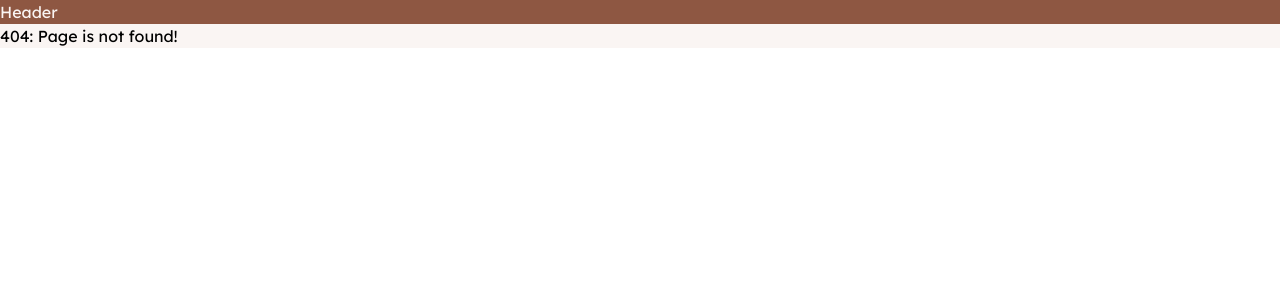
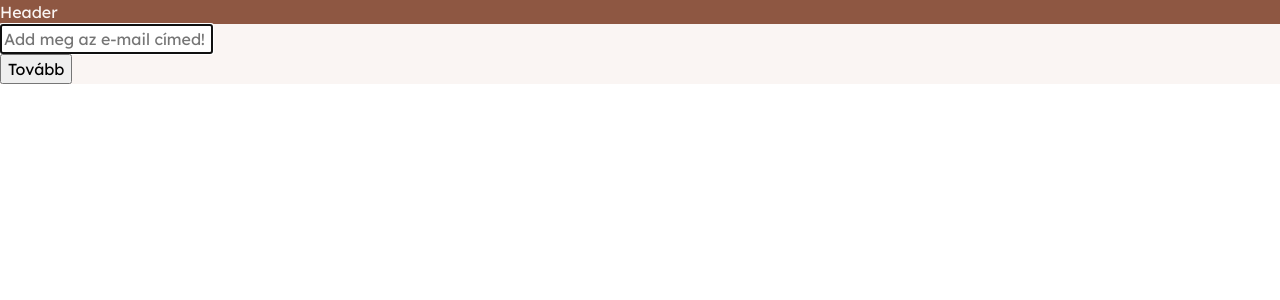
Before and after one commit to tamastomordi/web-app-for-book-readers, a React (Create React App) app in the folder front-end/: page /signup in a window 1280 px wide. Before the commit this address had no page. Shown: the top 300 px of the page. Built offline with nearby package versions, Linux system fonts and the light colour scheme.

Commit message:
Add basic signup form

```diff
--- a/front-end/src/App.js
+++ b/front-end/src/App.js
@@ -2,6 +2,7 @@
 import Header from './layouts/Header';
 import Home from './pages/Home';
 import NoPage from './pages/NoPage';
+import SignupForm from './layouts/Signup/SignupForm';
 import './styles/_reset.scss';
 import './styles/_global.scss';
 import './styles/App.scss';
@@ -13,6 +14,7 @@
          <BrowserRouter>
             <Routes>
                <Route path="/" element={<Home />} />
+               <Route path="/signup" element={<SignupForm />} />
                <Route path="*" element={<NoPage />} />
             </Routes>
          </BrowserRouter>
--- /dev/null
+++ b/front-end/src/layouts/Signup/Email.js
@@ -0,0 +1,54 @@
+import { useRecoilState, useRecoilValue } from 'recoil';
+import {
+   signupFormInputsState,
+   signupFormStepState
+} from '../../recoil/atoms/SignupForm';
+import { validateEmail } from '../../recoil/selectors/SignupForm';
+
+const Email = () => {
+   const [form, setForm] = useRecoilState(signupFormInputsState);
+   const [, setFormStep] = useRecoilState(signupFormStepState);
+   const emailIsValid = useRecoilValue(validateEmail);
+
+   const handleSubmit = (event) => {
+      event.preventDefault();
+      if (emailIsValid) {
+         setFormStep('username');
+      } else {
+         setForm({ ...form, error: 'Érvénytelen e-mail cím' });
+      }
+   };
+
+   const handleChange = (event) => {
+      if (emailIsValid) {
+         setForm({
+            ...form,
+            email: event.target.value
+         });
+      } else {
+         setForm({
+            ...form,
+            email: event.target.value,
+            error: 'Érvénytelen e-mail cím'
+         });
+      }
+   };
+
+   return (
+      <div className="Email">
+         <form onSubmit={handleSubmit}>
+            <input
+               type="text"
+               autoFocus
+               placeholder="Add meg az e-mail címed!"
+               onChange={handleChange}
+               value={form.email}
+            />
+            {emailIsValid ? null : <p>{form.error}</p>}
+            <button type="submit">Tovább</button>
+         </form>
+      </div>
+   );
+};
+
+export default Email;
--- /dev/null
+++ b/front-end/src/layouts/Signup/Password.js
@@ -0,0 +1,38 @@
+import { useRecoilState } from 'recoil';
+import {
+   signupFormInputsState,
+   signupFormStepState
+} from '../../recoil/atoms/SignupForm';
+
+const Password = () => {
+   const [form, setForm] = useRecoilState(signupFormInputsState);
+   const [, setFormStep] = useRecoilState(signupFormStepState);
+
+   const handleSubmit = (event) => {
+      event.preventDefault();
+      setFormStep('success');
+   };
+
+   return (
+      <div className="Password">
+         <form onSubmit={handleSubmit}>
+            <input
+               type="password"
+               autoFocus
+               placeholder="Adj meg egy jelszót!"
+               onChange={(event) =>
+                  setForm({
+                     ...form,
+                     password: event.target.value
+                  })
+               }
+               value={form.password}
+            />
+            <button type="submit">Regisztráció</button>
+            <button onClick={() => setFormStep('username')}>Vissza</button>
+         </form>
+      </div>
+   );
+};
+
+export default Password;
--- /dev/null
+++ b/front-end/src/layouts/Signup/SignupForm.js
@@ -0,0 +1,26 @@
+import { useRecoilValue } from 'recoil';
+import { signupFormStepState } from '../../recoil/atoms/SignupForm';
+import Email from './Email';
+import Password from './Password';
+import Success from './Success';
+import Username from './Username';
+
+const SignupForm = () => {
+   const formStep = useRecoilValue(signupFormStepState);
+
+   return (
+      <div className="SignupForm">
+         {formStep === 'email' ? (
+            <Email />
+         ) : formStep === 'username' ? (
+            <Username />
+         ) : formStep === 'password' ? (
+            <Password />
+         ) : formStep === 'success' ? (
+            <Success />
+         ) : null}
+      </div>
+   );
+};
+
+export default SignupForm;
--- /dev/null
+++ b/front-end/src/layouts/Signup/Success.js
@@ -0,0 +1,18 @@
+import { useRecoilValue } from 'recoil';
+import { signupFormInputsState } from '../../recoil/atoms/SignupForm';
+
+const Success = () => {
+   const form = useRecoilValue(signupFormInputsState);
+
+   return (
+      <div className="Success">
+         <h3>Sikeres regisztráció!</h3>
+         <p>Most már bejelentkezhetsz...</p>
+         <p>felhasználóneved: {form.username}</p>
+         <p>e-mail címed: {form.email}</p>
+         <p>jelszó: {form.password}</p>
+      </div>
+   );
+};
+
+export default Success;
--- /dev/null
+++ b/front-end/src/layouts/Signup/Username.js
@@ -0,0 +1,38 @@
+import { useRecoilState } from 'recoil';
+import {
+   signupFormInputsState,
+   signupFormStepState
+} from '../../recoil/atoms/SignupForm';
+
+const Username = () => {
+   const [form, setForm] = useRecoilState(signupFormInputsState);
+   const [, setFormStep] = useRecoilState(signupFormStepState);
+
+   const handleSubmit = (event) => {
+      event.preventDefault();
+      setFormStep('password');
+   };
+
+   return (
+      <div className="Username">
+         <form onSubmit={handleSubmit}>
+            <input
+               type="text"
+               autoFocus
+               placeholder="Adj meg egy felhasználónevet!"
+               onChange={(event) =>
+                  setForm({
+                     ...form,
+                     username: event.target.value
+                  })
+               }
+               value={form.username}
+            />
+            <button type="submit">Tovább</button>
+            <button onClick={() => setFormStep('email')}>Vissza</button>
+         </form>
+      </div>
+   );
+};
+
+export default Username;
--- /dev/null
+++ b/front-end/src/recoil/atoms/SignupForm.js
@@ -0,0 +1,16 @@
+import { atom } from 'recoil';
+
+export const signupFormInputsState = atom({
+   key: 'signupFormInputsState',
+   default: {
+      email: '',
+      username: '',
+      password: '',
+      error: null
+   }
+});
+
+export const signupFormStepState = atom({
+   key: 'signupFormStepState',
+   default: 'email'
+});
--- /dev/null
+++ b/front-end/src/recoil/selectors/SignupForm.js
@@ -0,0 +1,26 @@
+import { selector } from 'recoil';
+import { signupFormInputsState } from '../atoms/SignupForm';
+
+export const validateEmail = selector({
+   key: 'validateEmail',
+   get: ({ get }) => {
+      const form = get(signupFormInputsState);
+      const regex =
+         /^[a-zA-Z0-9.!#$%&'*+/=?^_`{|}~-]+@[a-zA-Z0-9-]+(?:\.[a-zA-Z0-9-]+)*$/;
+      return regex.test(form.email);
+   }
+});
+
+export const validateUsername = selector({
+   key: 'validateUsername',
+   get: ({ get }) => {
+      return true;
+   }
+});
+
+export const validatePassword = selector({
+   key: 'validatePassword',
+   get: ({ get }) => {
+      return true;
+   }
+});
```
